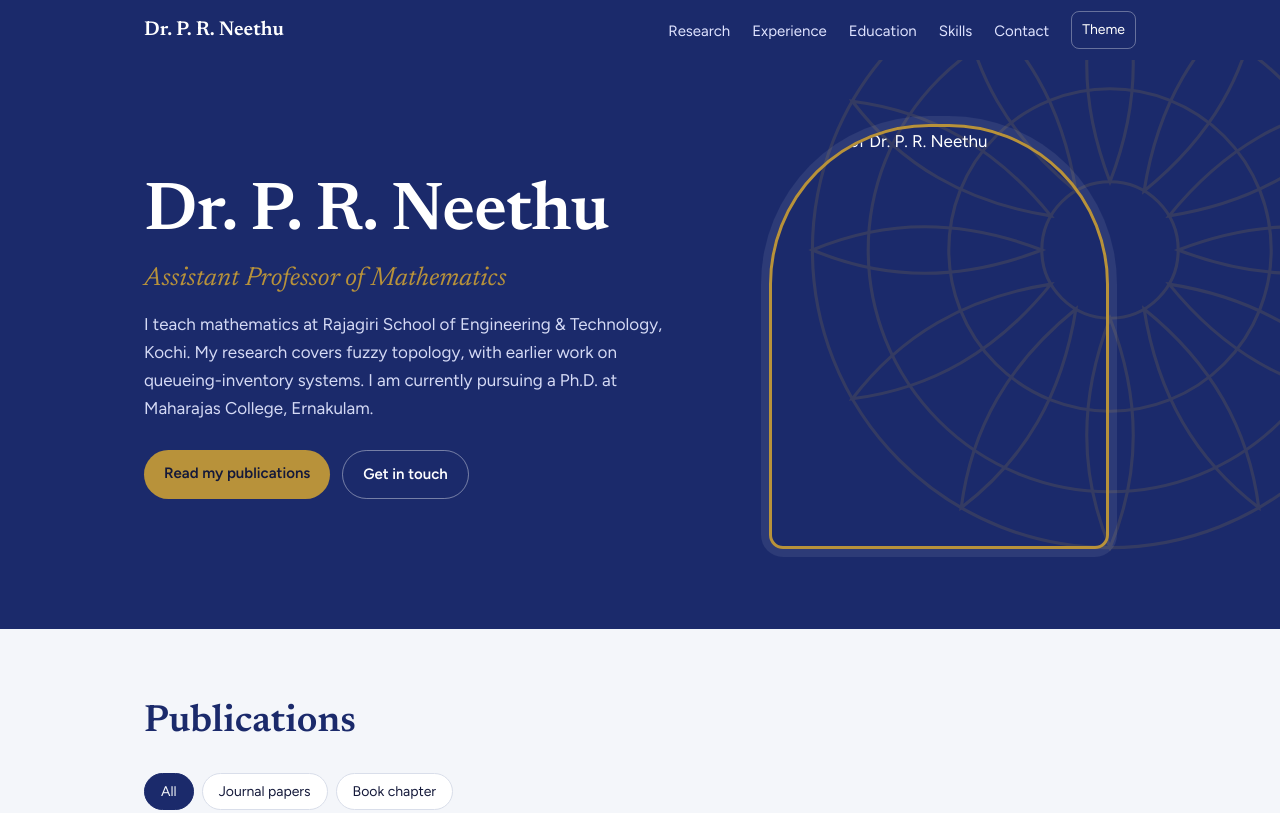
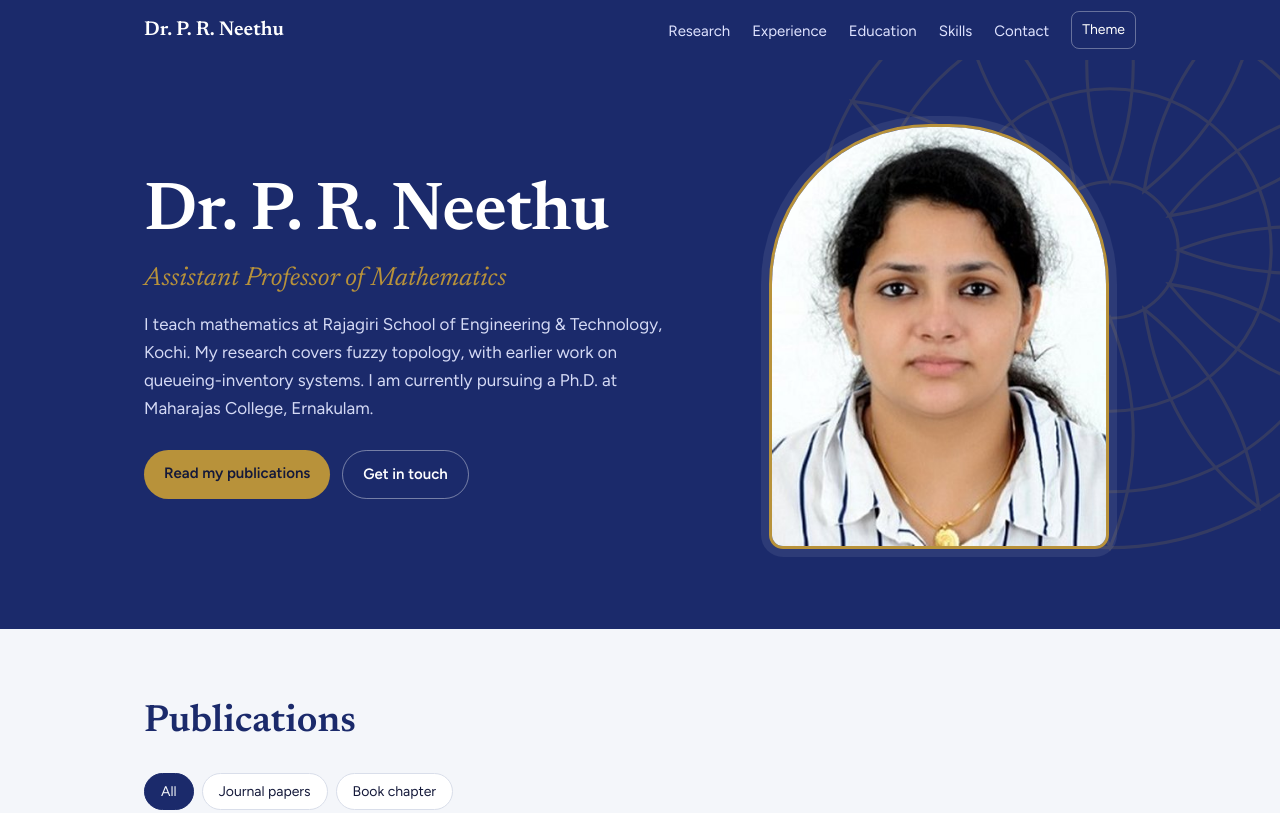
Before and after one commit to neethupr-23/Profile, a plain HTML site: page index.html in a window 1280 px wide. Shown: the top 813 px of the page. Drawn offline with Linux system fonts and the light colour scheme.

Commit message:
Update index.html

```diff
--- a/index.html
+++ b/index.html
@@ -37,7 +37,7 @@
    <p class="sum">I teach mathematics at Rajagiri School of Engineering &amp; Technology, Kochi. My research covers fuzzy topology, with earlier work on queueing-inventory systems. I am currently pursuing a Ph.D. at Maharajas College, Ernakulam.</p>
    <div class="cta"><a class="p" href="#research">Read my publications</a><a class="s" href="#contact">Get in touch</a></div>
   </div>
-  <div class="photo"><img alt="Portrait of Dr. P. R. Neethu" src="assets/photo.jpg"></div>
+  <div class="photo"><img alt="Portrait of Dr. P. R. Neethu" src="photo.jpg"></div>
  </div>
 </div>
 
```
